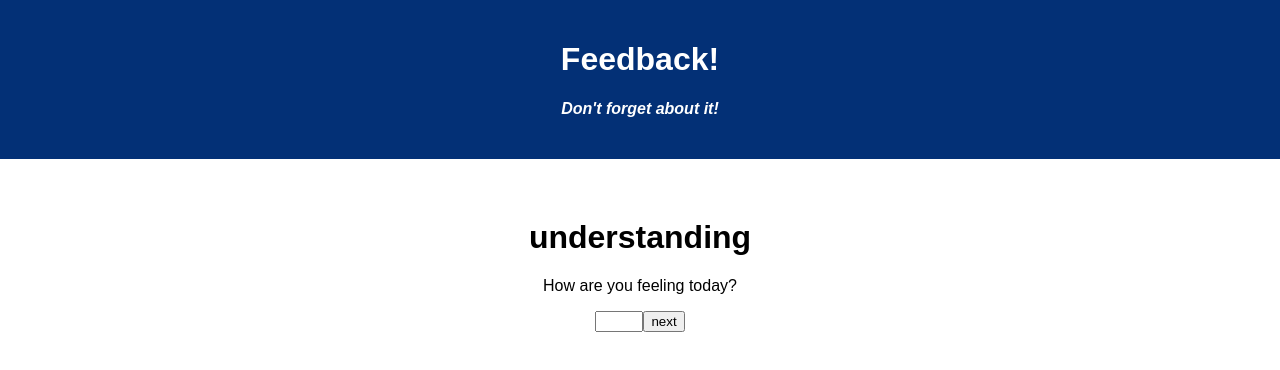
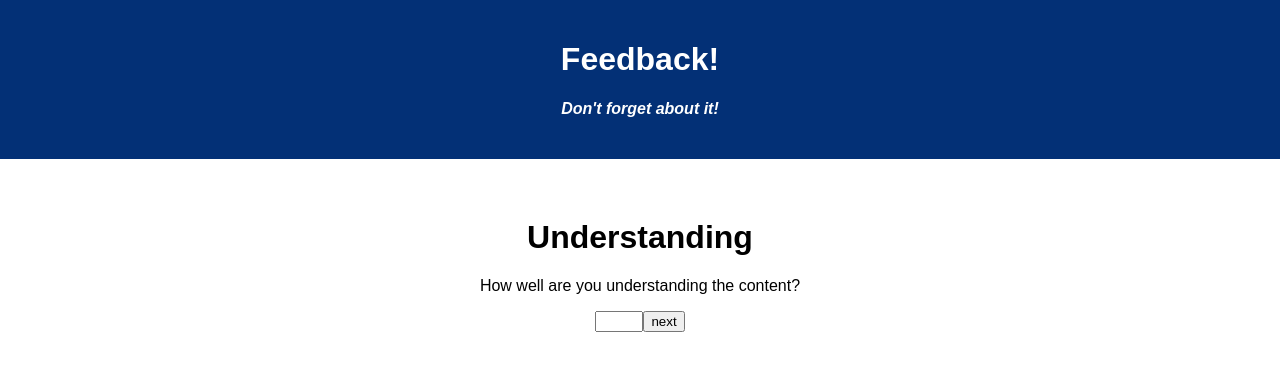
Before and after one commit to NotLindskey/weekend-redux-feedback-loop, a React (Create React App) app: page /#/understanding in a window 1280 px wide. Shown: the top 370 px of the page. Built offline with nearby package versions, Linux system fonts and the light colour scheme.

Commit message:
fixed typos, syntax err

```diff
--- a/src/components/Comments/Comments.jsx
+++ b/src/components/Comments/Comments.jsx
@@ -7,7 +7,7 @@ const comments = () => {
     const history = useHistory();
 
     const comments = useSelector(store => store.comments);
-    const dispatch = useDispatch;
+    const dispatch = useDispatch();
 
     const handleChange = () => {
         dispatch({type: 'SET_COMMENTS', payload: event.target.value});
@@ -15,8 +15,8 @@ const comments = () => {
 
     return (
     <div>
-    <h1>comments</h1>
-    <p>How are you feeling today?</p>
+    <h1>Comments</h1>
+    <p>Any comments you want to leave?</p>
     <input value={comments} onChange={handleChange} type="text"/>
     <button onClick={() => history.push('/results')}>next</button>
     {/* <div>
--- a/src/components/Results/Results.jsx
+++ b/src/components/Results/Results.jsx
@@ -7,7 +7,7 @@ const results = () => {
     const history = useHistory();
 
     const results = useSelector(store => store.results);
-    const dispatch = useDispatch;
+    const dispatch = useDispatch();
 
     const handleChange = () => {
         dispatch({type: 'SET_RESULTS', payload: event.target.value});
@@ -15,10 +15,10 @@ const results = () => {
 
     return (
     <div>
-    <h1>results</h1>
-    <p>How are you feeling today?</p>
+    <h1>Results</h1>
+    <p>Review Results</p>
     <input value={results} onChange={handleChange} type="number" min={0} max={5}/>
-    <button onClick={() => history.push('/results')}>next</button>
+    <button>submit</button>
     {/* <div>
         <input value={results} onChange={handleChange} className="input" type="text" />
         <button onClick={() => history.push('/resultsPage')} className="button">Next</button>
--- a/src/components/Support/Support.jsx
+++ b/src/components/Support/Support.jsx
@@ -7,7 +7,7 @@ const understanding = () => {
     const history = useHistory();
 
     const understanding = useSelector(store => store.understanding);
-    const dispatch = useDispatch;
+    const dispatch = useDispatch();
 
     const handleChange = () => {
         dispatch({type: 'SET_UNDERSTANDING', payload: event.target.value});
@@ -15,8 +15,8 @@ const understanding = () => {
 
     return (
     <div>
-    <h1>understanding</h1>
-    <p>How are you feeling today?</p>
+    <h1>Support</h1>
+    <p>How well are you being supported?</p>
     <input value={understanding} onChange={handleChange} type="number" min={0} max={5}/>
     <button onClick={() => history.push('/comments')}>next</button>
     {/* <div>
--- a/src/components/Understanding/Understanding.jsx
+++ b/src/components/Understanding/Understanding.jsx
@@ -8,7 +8,7 @@ const Understanding = () => {
     const history = useHistory();
 
     const understanding = useSelector(store => store.understanding);
-    const dispatch = useDispatch;
+    const dispatch = useDispatch();
 
     const handleChange = () => {
         dispatch({type: 'SET_UNDERSTANDING', payload: event.target.value});
@@ -16,8 +16,8 @@ const Understanding = () => {
 
     return (
     <div>
-    <h1>understanding</h1>
-    <p>How are you feeling today?</p>
+    <h1>Understanding</h1>
+    <p>How well are you understanding the content?</p>
     <input value={understanding} onChange={handleChange} type="number" min={0} max={5}/>
     <button onClick={() => history.push('/support')}>next</button>
     {/* <div>
```
